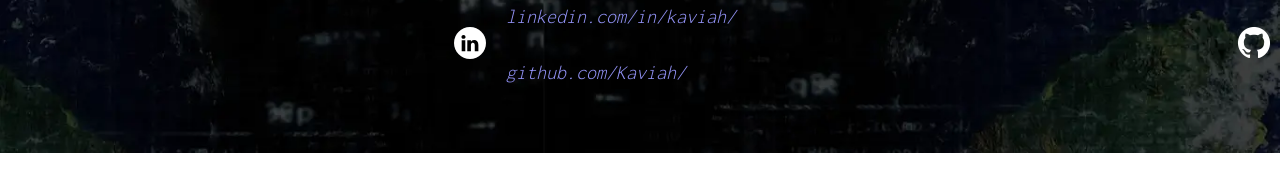
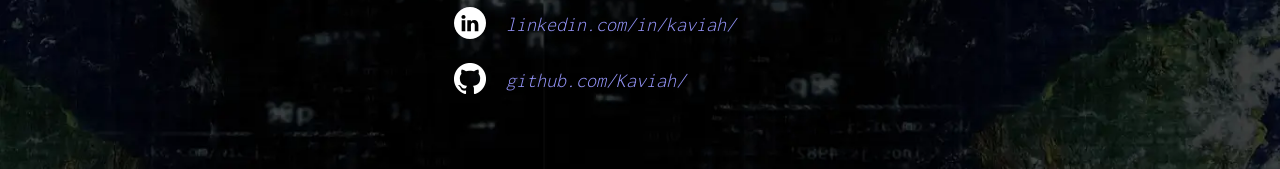
Before and after one commit to Kaviah/portfolio, a plain HTML site: page index.html in a window 1280 px wide. Shown: the part 4576-4745 px from the top of the page. Drawn offline with Linux system fonts and the light colour scheme.

Commit message:
adicionados fechamentos de divs

```diff
--- a/index.html
+++ b/index.html
@@ -141,9 +141,9 @@
                 <div class="icon2"><img src="phone_icon.svg"></div>
                 <div class="tel"><span>(75) 99213-4011 / (83) 2186-6285</span></div>
                 <div class="icon3"><img src="linkedin_icon.svg"></div>
-                <div class="linkedin"><a href="https://www.linkedin.com/in/kaviah/">linkedin.com/in/kaviah/</a>
+                <div class="linkedin"><a href="https://www.linkedin.com/in/kaviah/">linkedin.com/in/kaviah/</a></div>
                 <div class="icon4"><img src="GitHub-Mark-Light-32px.png"></div>
-                <div class="github"><a href="https://www.github.com/Kaviah/">github.com/Kaviah/</a>
+                <div class="github"><a href="https://www.github.com/Kaviah/">github.com/Kaviah/</a></div>
             </address>
         </div>
 
--- a/style.css
+++ b/style.css
@@ -377,7 +377,6 @@ nav a {
 
 .contato {
     font-size: 2rem;
-
     line-height: 1em;
 }
 
```
